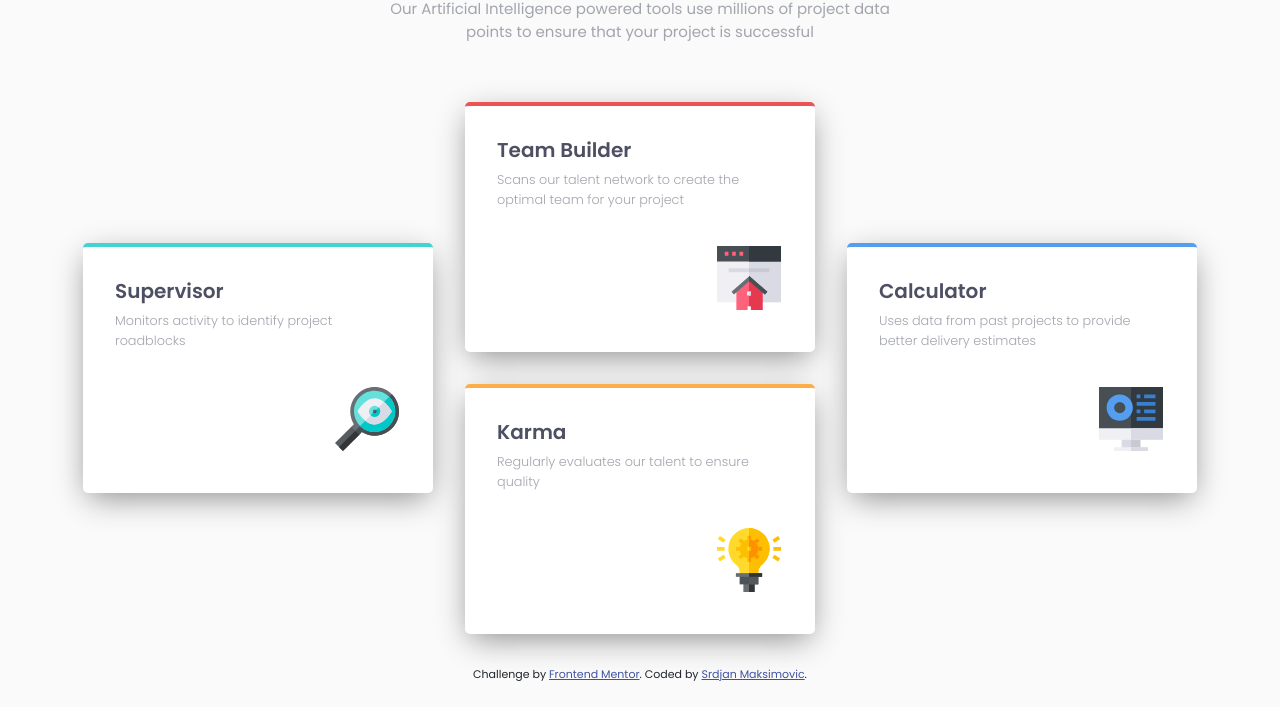
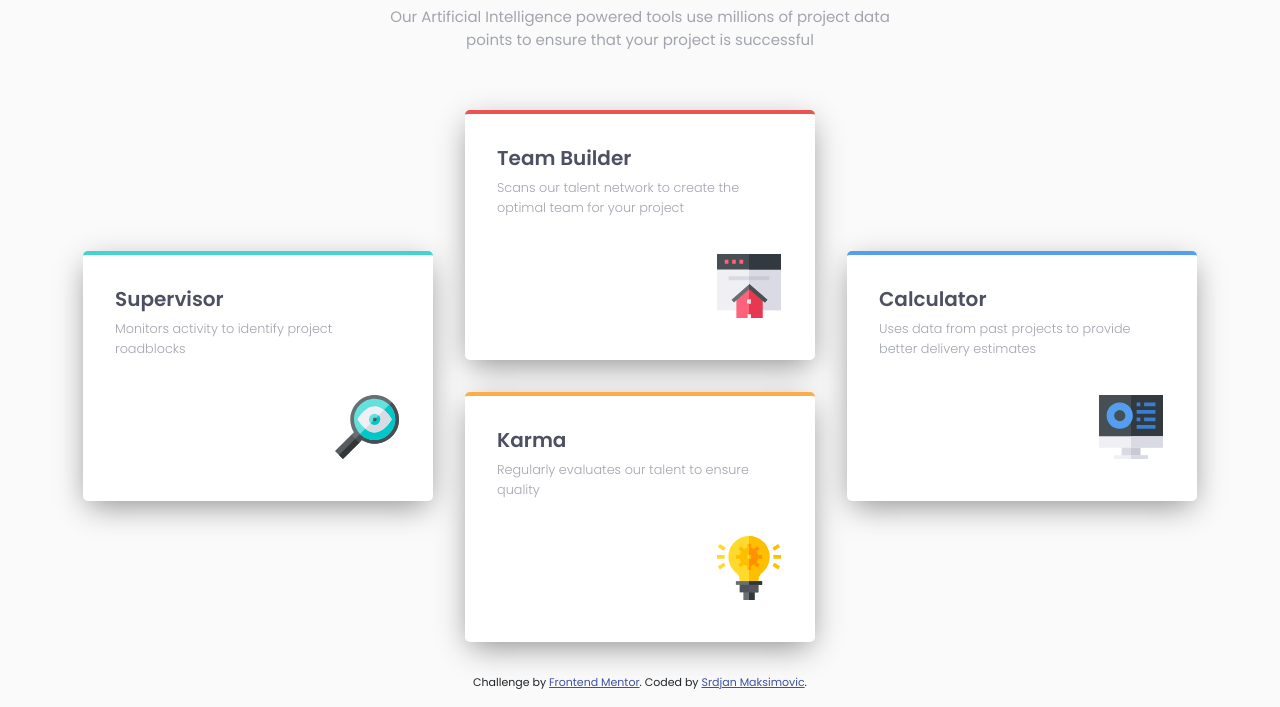
Before and after one commit to SrkiMax/FM-Four-card-feature-section, a plain HTML site: page index.html in a window 1280 px wide. Shown: the part 200-907 px from the top of the page. Drawn offline with Linux system fonts and the light colour scheme.

Commit message:
updated CSS 3rd

```diff
--- a/app.css
+++ b/app.css
@@ -23,7 +23,7 @@ body {
     flex-direction: column;
     font-size: 15px;
     background-color: var(--Very-Light-Gray);
-    padding-top: 3rem;
+    padding-top: 2.5rem;
 
 }
 
@@ -50,6 +50,7 @@ header {
 header p {
     margin-bottom: 4rem;
     color: var(--Grayish-Blue);
+    margin-top: 1rem;
     max-width: 500px;
     align-self: center;
 
```
